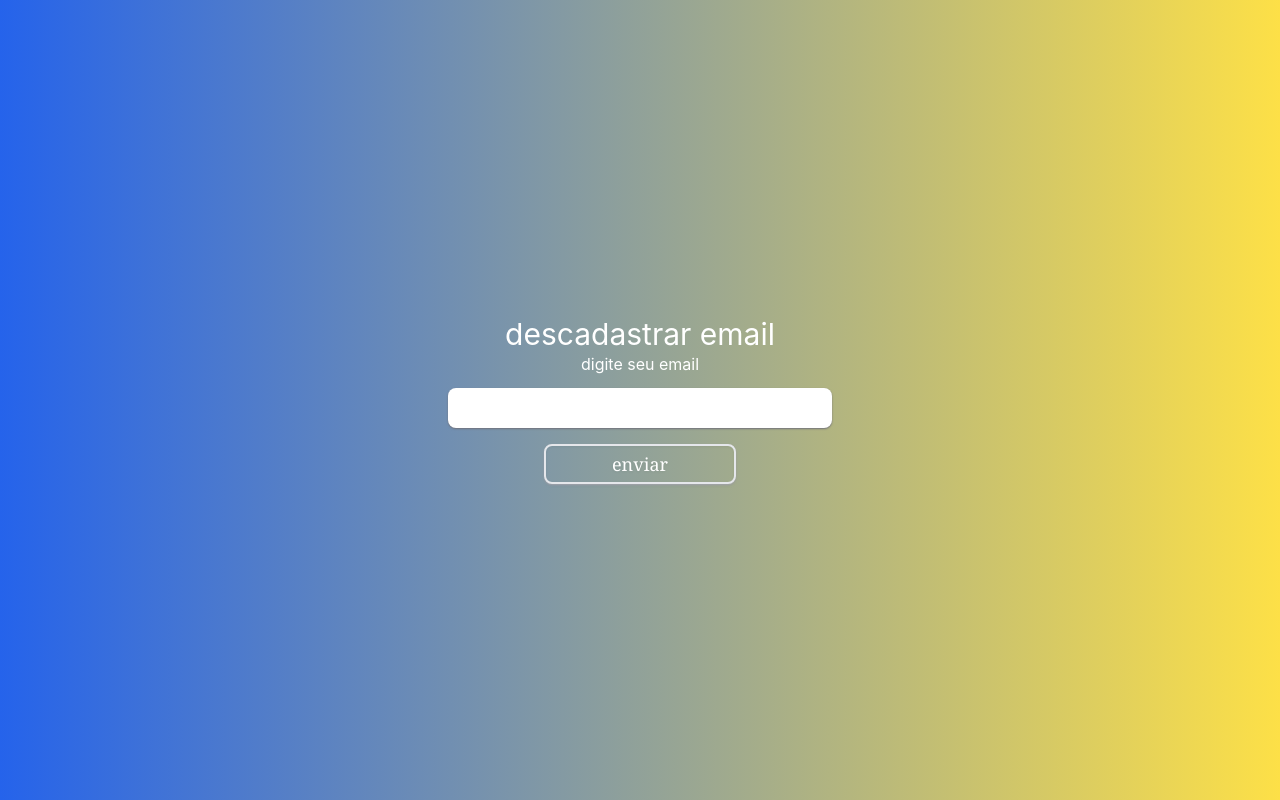
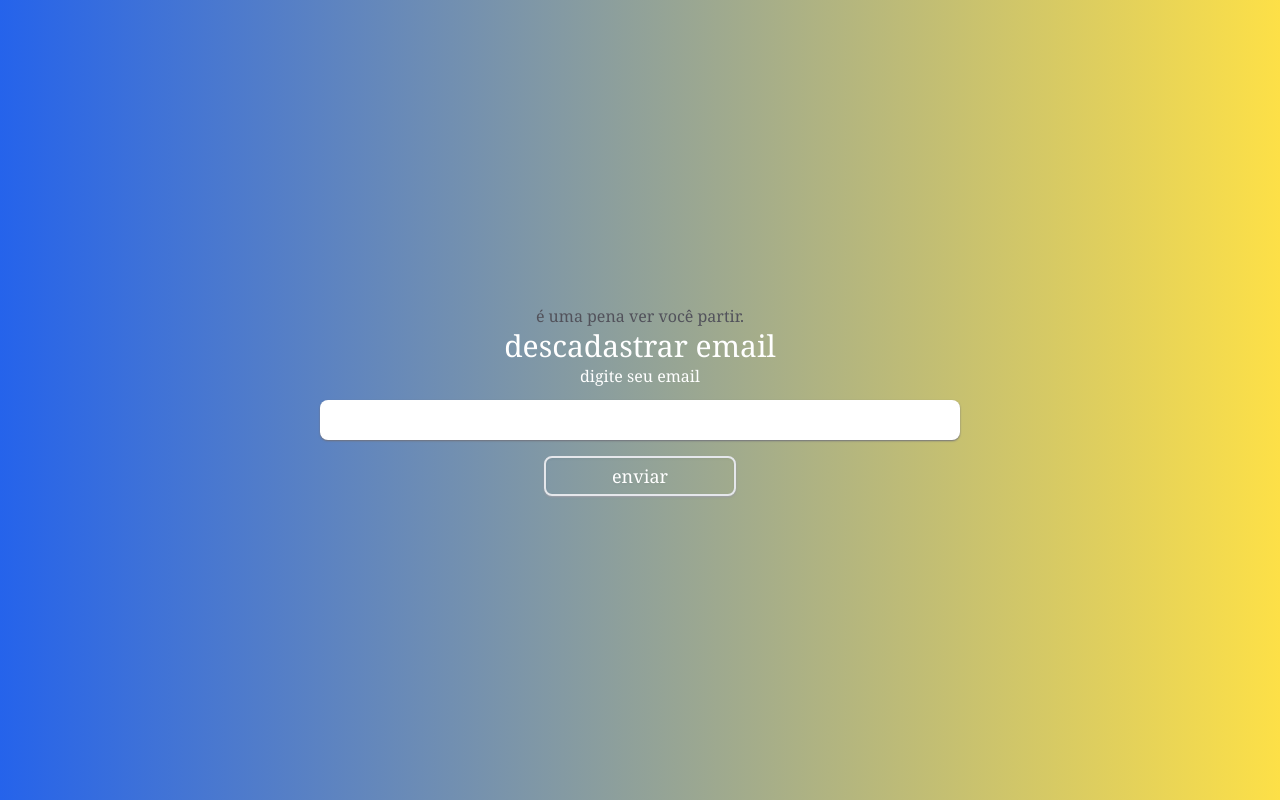
Before and after one commit to jose-guilherme93/newsletter-atempestadequesou, a Next.js app: page /delete-email in a window 1280 px wide. Built offline with nearby package versions, Linux system fonts and the light colour scheme.

Commit message:
refactor: change the width of input text

```diff
--- a/pages/delete-email.tsx
+++ b/pages/delete-email.tsx
@@ -5,11 +5,28 @@ export default function Hello() {
     }
     return (
         <div className="flex flex-col items-center justify-center w-full h-screen bg-gradient-to-l from-yellow-300 to-blue-600 ">
-            <h1 className="text-3xl text-white">descadastrar email</h1>
-            <label htmlFor="inputName" className="text-white pb-3">digite seu email</label>
+            <p className="text-zinc-600 font-serif">é uma pena ver você partir.</p>
+            <h1 className="text-3xl text-white font-serif">descadastrar email</h1>
 
-                <input id="inputName"className="focus border-2 w-96 h-10 border-transparent focus:border-yellow-400 hover:border-yellow-400 rounded-lg mx-4 text-zinc-500 shadow-sm  shadow-zinc-500" type="email" />
-                <button onClick={handleDeleteEmail} type="submit" className="mt-4 w-16 shadow-sm drop-shadow-sm shadow-zinc-400 disabled:opacity-40 font-serif text-white text-lg border-solid border-2 rounded-lg h-10 sm:w-48 hover:bg-yellow-400">enviar</button>
+            <label
+                htmlFor="inputName"
+                className="text-white pb-3 font-serif"
+                >
+                digite seu email
+                </label>
+            <input
+                id="inputName"
+                type="email"
+                className="focus border-2 w-4/5 md:w-1/2 h-10 border-transparent focus:border-yellow-400 hover:border-yellow-400 rounded-lg mx-4 text-zinc-500 shadow-sm  shadow-zinc-500"
+            />
+
+            <button
+                onClick={handleDeleteEmail}
+                type="submit"
+                className="mt-4 shadow-sm drop-shadow-sm shadow-zinc-400 disabled:opacity-40 font-serif text-white text-lg border-solid border-2 rounded-lg h-10 w-48 hover:bg-yellow-400"
+                >
+                enviar
+                </button>
 
         </div>
     )
```
